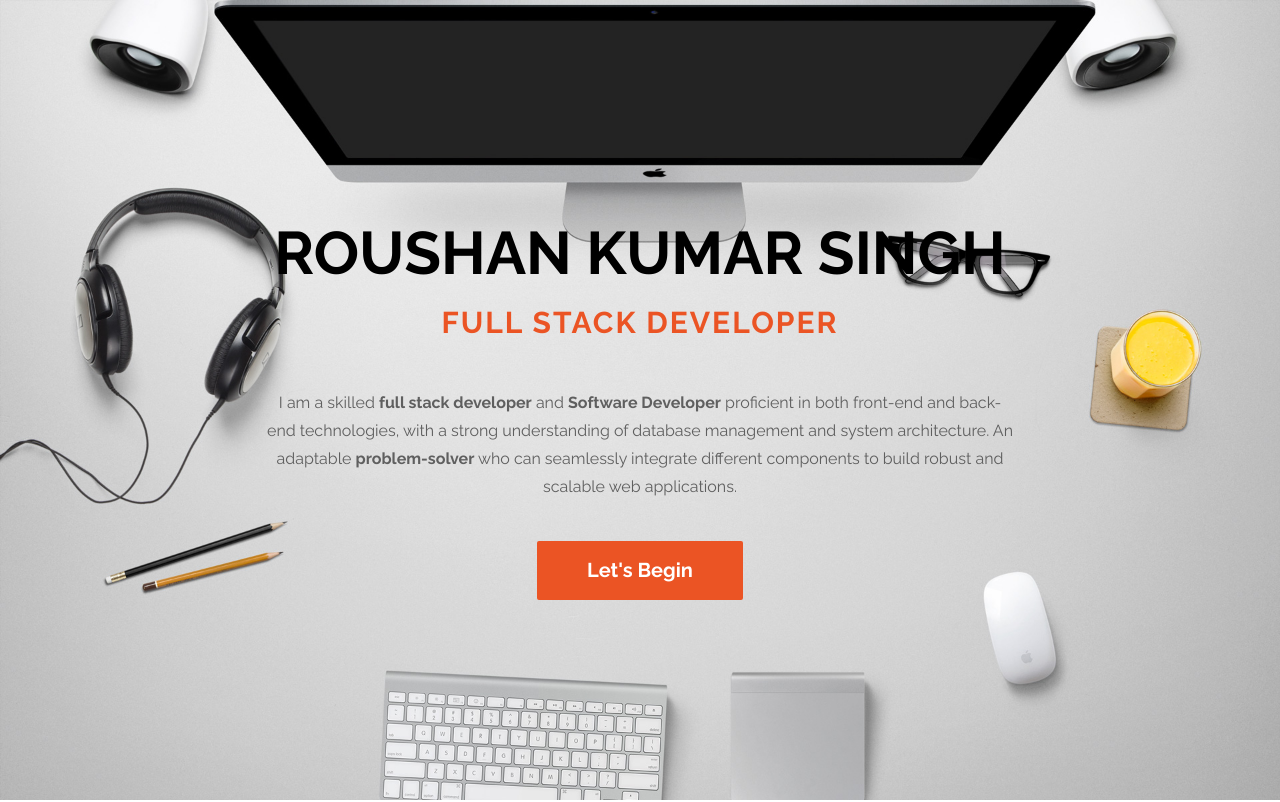
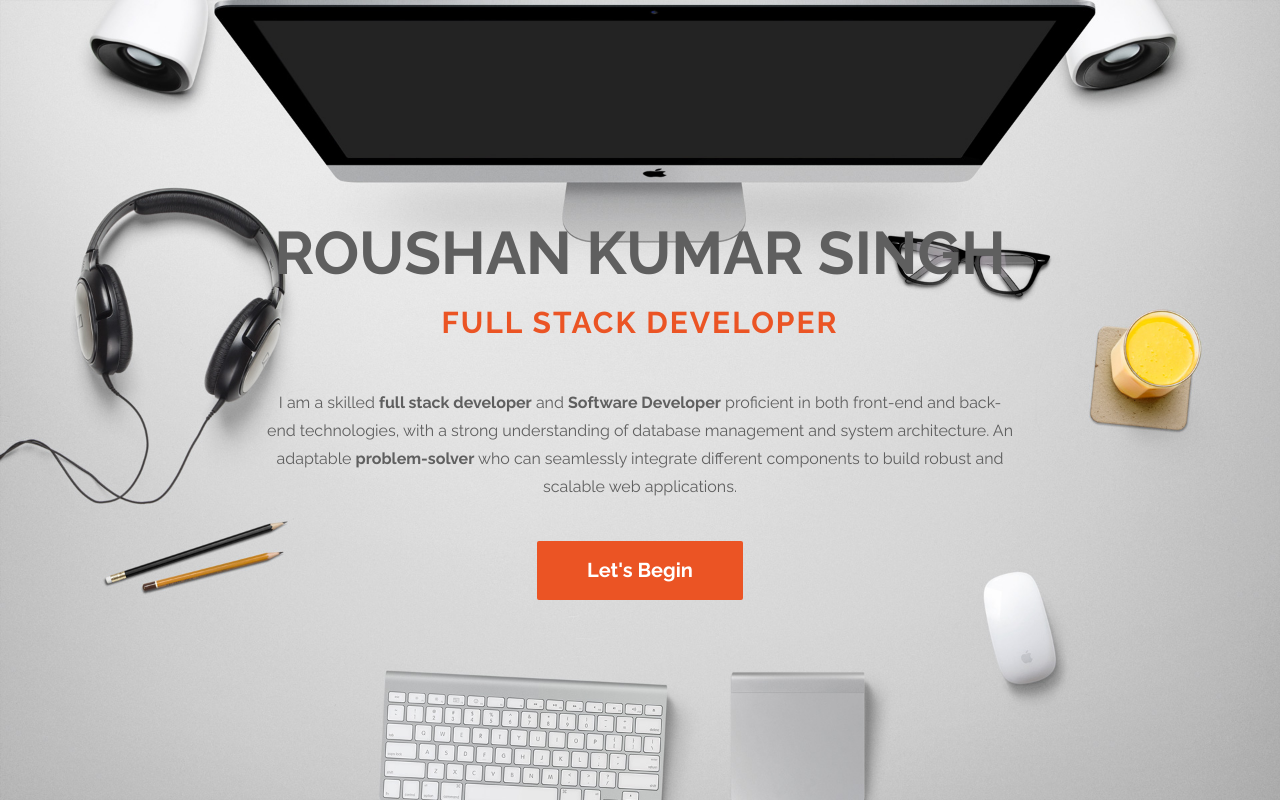
Before and after one commit to roushan-rks/Portfolio, a plain HTML site: page index.html in a window 1280 px wide. Shown: the top 802 px of the page. Drawn offline with Linux system fonts and the light colour scheme.

Commit message:
Update index.html

```diff
--- a/index.html
+++ b/index.html
@@ -50,7 +50,7 @@
 			<div class="row">
 				<div class="col-md-2 col-sm-1"></div>
 				<div class="col-md-8 col-sm-10">
-					<h1 class="tm-home-title name1"><strong>Roushan Kumar Singh</strong></h1>
+					<h1 class="tm-home-title"><strong>Roushan Kumar Singh</strong></h1>
 					<h2 class="tm-home-subtitle name1">Full Stack Developer</h2>
 					<p>I am a skilled <strong>full stack developer</strong> and <strong>Software Developer</strong> proficient in both front-end and back-end technologies, with a strong understanding of database management and system architecture. An adaptable  <strong>problem-solver</strong> who can seamlessly integrate different components to build robust and scalable web applications.</p>
 					<a href="#work" class="btn btn-default smoothScroll tm-view-more-btn">Let's Begin</a>
```
